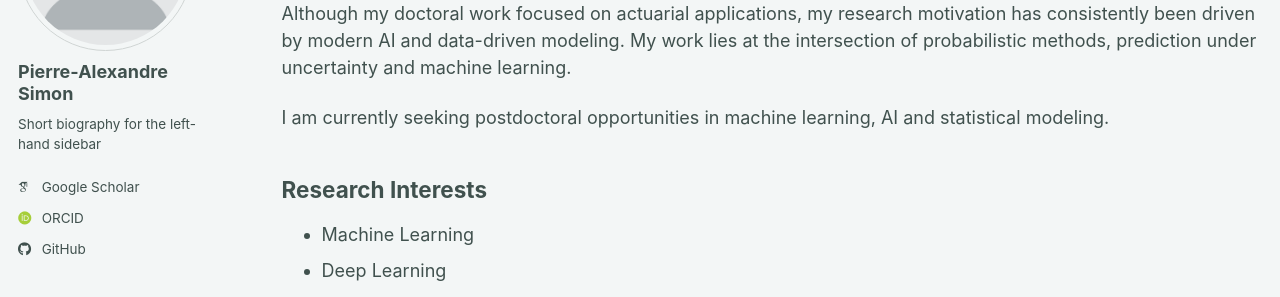
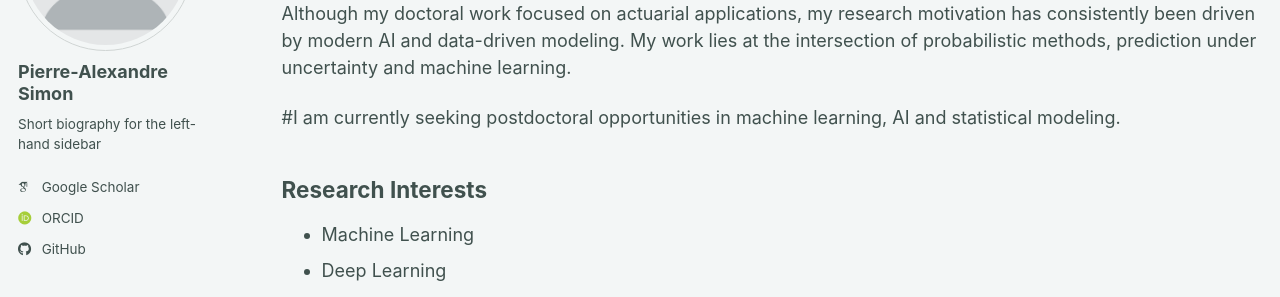
Before and after one commit to PA-Simon/pa-simon.github.io, a Jekyll site: the page built from _pages/about.md, in a window 1280 px wide. Shown: the part 225-522 px from the top of the page. Built offline with Jekyll 4.4.1, drawn with Linux system fonts in a browser that asks for light colours; some web fonts are replaced; a script bundle is joined from its source files by our own code; library files that are not in the unit come from our copies.

```diff
--- a/_pages/about.md
+++ b/_pages/about.md
@@ -9,7 +9,7 @@ I am a researcher with a PhD in Actuarial Science, primarily interested in machi
 
 Although my doctoral work focused on actuarial applications, my research motivation has consistently been driven by modern AI and data-driven modeling. My work lies at the intersection of probabilistic methods, prediction under uncertainty and machine learning.
 
-I am currently seeking postdoctoral opportunities in machine learning, AI and statistical modeling.
+#I am currently seeking postdoctoral opportunities in machine learning, AI and statistical modeling.
 
 ## Research Interests
 
```
